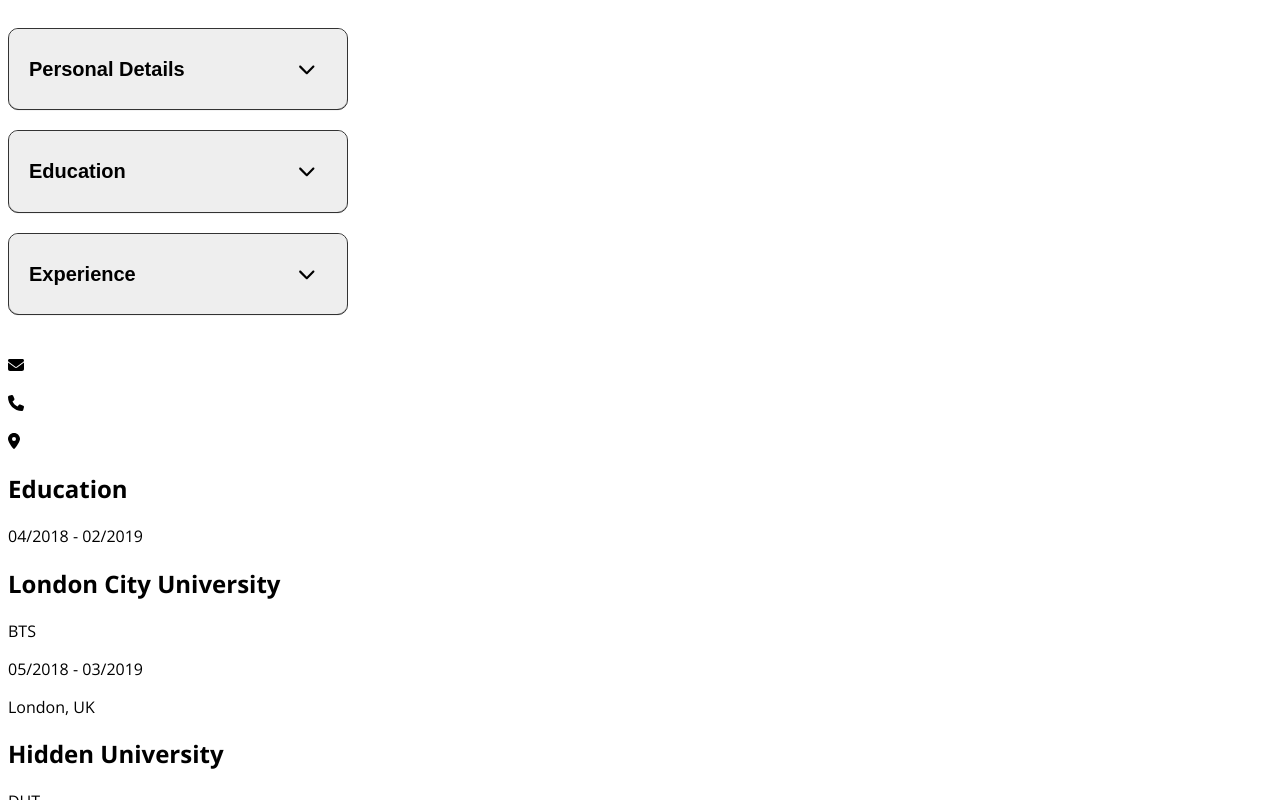
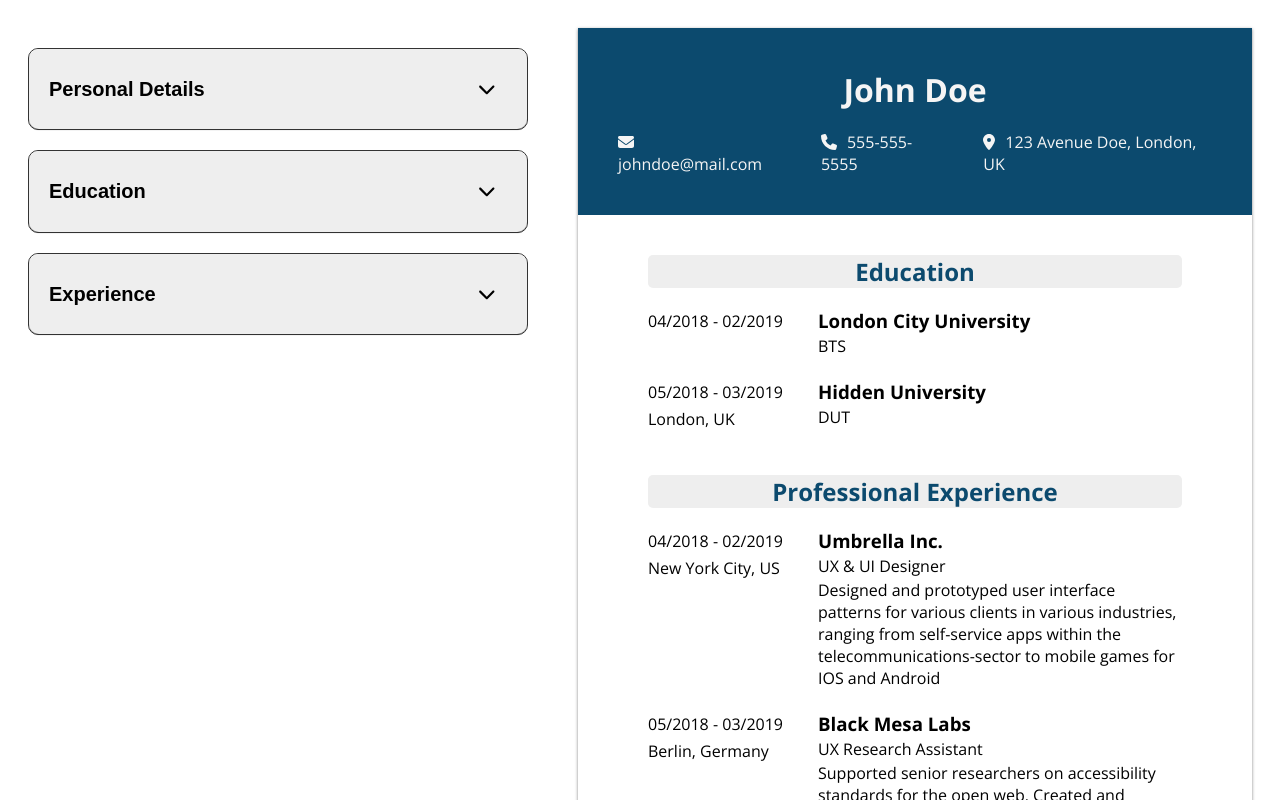
Before and after one commit to nineInchClous/odin-cv-app, a React (Vite) app in the folder odin-cv-app/: page / in a window 1280 px wide. Shown: the top 800 px of the page. Built offline with nearby package versions, Linux system fonts and the light colour scheme.

Commit message:
Add style to CV

```diff
--- a/odin-cv-app/src/App.jsx
+++ b/odin-cv-app/src/App.jsx
@@ -8,10 +8,10 @@
 
 function App() {
   const [personalInfos, setPersonalInfos] = useState({
-    fullName: '',
-    email: '',
-    phone: '',
-    address: '',
+    fullName: 'John Doe',
+    email: 'johndoe@mail.com',
+    phone: '555-555-5555',
+    address: '123 Avenue Doe, London, UK',
   });
   const [educationItems, setEducationItems] = useState([
     {
@@ -112,13 +112,11 @@
           />
         </Accordion>
       </aside>
-      <section className="cv">
-        <CV
-          personalInfos={personalInfos}
-          educationItems={educationItems}
-          experienceItems={experienceItems}
-        />
-      </section>
+      <CV
+        personalInfos={personalInfos}
+        educationItems={educationItems}
+        experienceItems={experienceItems}
+      />
     </>
   );
 }
--- a/odin-cv-app/src/App.scss
+++ b/odin-cv-app/src/App.scss
@@ -8,12 +8,89 @@
 #root {
   display: flex;
   flex-wrap: wrap;
+  justify-content: center;
+  padding: 20px;
 }
 
 aside {
+  flex-basis: 0;
+  flex-shrink: 5;
+  flex-grow: 1;
   max-width: 500px;
+  min-width: 300px;
+  margin-right: 50px;
 }
 
-section {
-  min-width: 500px;
+.cv {
+  max-width: 800px;
+  min-width: 600px;
+  flex-basis: 0;
+  flex-shrink: 1;
+  flex-grow: 1;
+  min-height: 95vh;
+  box-shadow: 0px 1px 3px rgba(51, 51, 51, 0.6);
+
+  .personal {
+    background-color: #0c4a6e;
+    color: whitesmoke;
+    padding: 40px 20px;
+    margin-bottom: 40px;
+
+    h1 {
+      font-size: 2rem;
+      text-align: center;
+      margin: 0;
+      margin-bottom: 20px;
+    }
+
+    .contact {
+      display: flex;
+      justify-content: center;
+
+      p {
+        margin: 0 20px;
+
+        svg {
+          margin-right: 10px;
+        }
+      }
+    }
+  }
+
+  section:not(.personal) {
+    padding: 0 70px;
+
+    h2 {
+      background-color: #eee;
+      color: #0c4a6e;
+      text-align: center;
+      border-radius: 5px;
+      margin-top: 40px;
+    }
+
+    h3 {
+      margin: 0;
+    }
+
+    .education-item,
+    .experience-item {
+      display: flex;
+      align-items: flex-start;
+      margin-bottom: 20px;
+
+      p {
+        margin: 2px 0;
+      }
+    }
+
+    .time-location {
+      flex-basis: 150px;
+      flex-shrink: 0;
+      margin-right: 20px;
+
+      p {
+        margin: 2px 0 5px 0;
+      }
+    }
+  }
 }
--- a/odin-cv-app/src/components/CV.jsx
+++ b/odin-cv-app/src/components/CV.jsx
@@ -38,7 +38,7 @@
                 <p>{educationItem.location}</p>
               </div>
               <div className="school">
-                <h2>{educationItem.school}</h2>
+                <h3>{educationItem.school}</h3>
                 <p>{educationItem.degree}</p>
               </div>
             </div>
@@ -57,7 +57,7 @@
                 <p>{experienceItem.location}</p>
               </div>
               <div className="job">
-                <h2>{experienceItem.company}</h2>
+                <h3>{experienceItem.company}</h3>
                 <p>{experienceItem.position}</p>
                 <p>{experienceItem.description}</p>
               </div>
```
